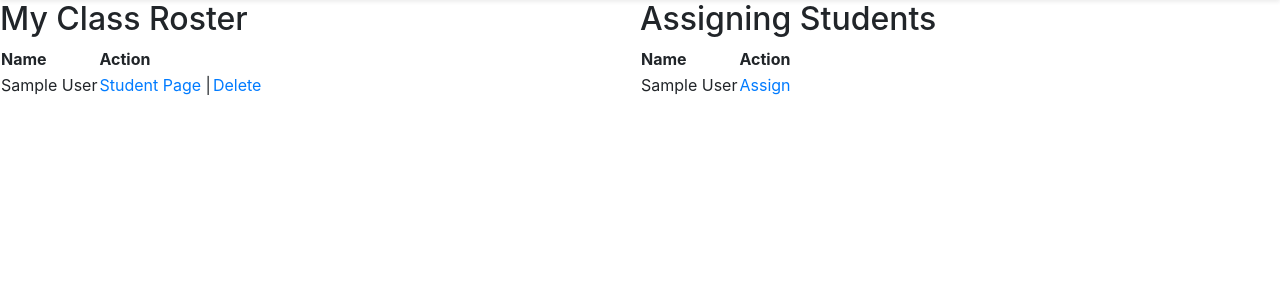
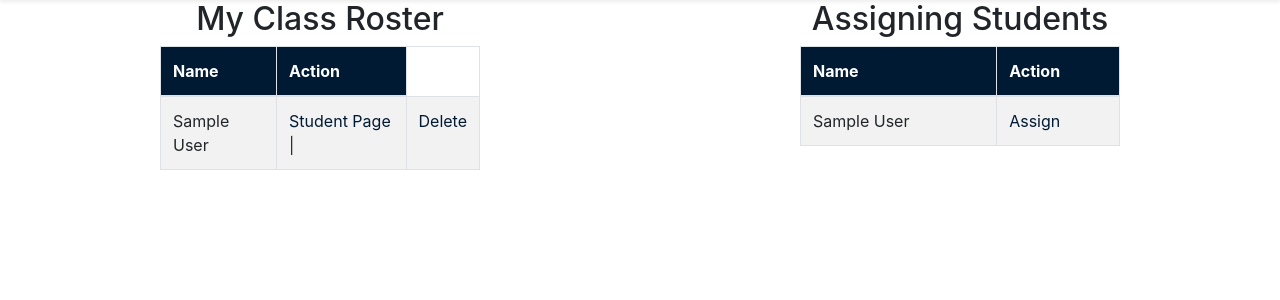
Before and after one commit to JennyWauer/school_scheduler, a Django app: template scheduler_app/templates/roster.html in a window 1280 px wide. Shown: the part 88-388 px from the top of the page. Run offline with Django 3.2, Linux system fonts and the light colour scheme; the template is opened without the code that fills it: values that come from a table or form of the project are taken from there, others are empty; tables that the repository leaves empty hold one stand-in row (values such as "Sample post"); some libraries are stand-ins or nearby versions.

Commit message:
style tables

```diff
--- a/scheduler_app/templates/roster.html
+++ b/scheduler_app/templates/roster.html
@@ -23,10 +23,11 @@
     </header>
     <div class="d-flex ml-auto mr-auto">
         <div class="w-50">
-            <h2>My Class Roster</h2>
-            <table>
+            <h2 class="text-center">My Class Roster</h2>
+            <div class="ml-auto mr-auto w-50">
+                <table class="table table-bordered table-striped table-hover">
                     <thead>
-                    <tr>
+                        <tr class="table-header">
                             <th>Name</th>
                             <th>Action</th>
                         </tr>
@@ -36,18 +37,21 @@
                         <!-- This grabs the filtered my students using my user id-->
                         <tr>
                             <td>{{student.first_name}} {{student.last_name}} </td>
-                        <td><a href="/viewstudent/{{student.id}}">Student Page</a> | </td>
-                        <td><a href="/delete/{{student.id}}">Delete </a></td>
+                            <td><a class="table-link" href="/viewstudent/{{student.id}}">Student Page</a> | </td>
+                            <td><a class="table-link" href="/delete/{{student.id}}">Delete </a></td>
                         </tr>
                         {% endfor %}
                     </tbody>
                 </table>
             </div>
+
+        </div>
         <div class="w-50">
-            <h2>Assigning Students</h2>
-            <table>
+            <h2 class="text-center">Assigning Students</h2>
+            <div class="ml-auto mr-auto w-50">
+                <table class="table table-bordered table-striped table-hover">
                     <thead>
-                    <tr>
+                        <tr class="table-header">
                             <th>Name</th>
                             <th>Action</th>
                         </tr>
@@ -57,11 +61,13 @@
                         <!-- This grabs the filtered not my students using my user id-->
                         <tr>
                             <td>{{student.first_name}} {{student.last_name}}</td>
-                        <td><a href="/assign_subject/{{student.id}}">Assign</a></td>
+                            <td><a class="table-link" href="/assign_subject/{{student.id}}">Assign</a></td>
                         </tr>
                         {% endfor %}
                     </tbody>
                 </table>
+            </div>
+
         </div>
     </div>
 
```
Lines whose indentation alone changed are shown as unchanged.
